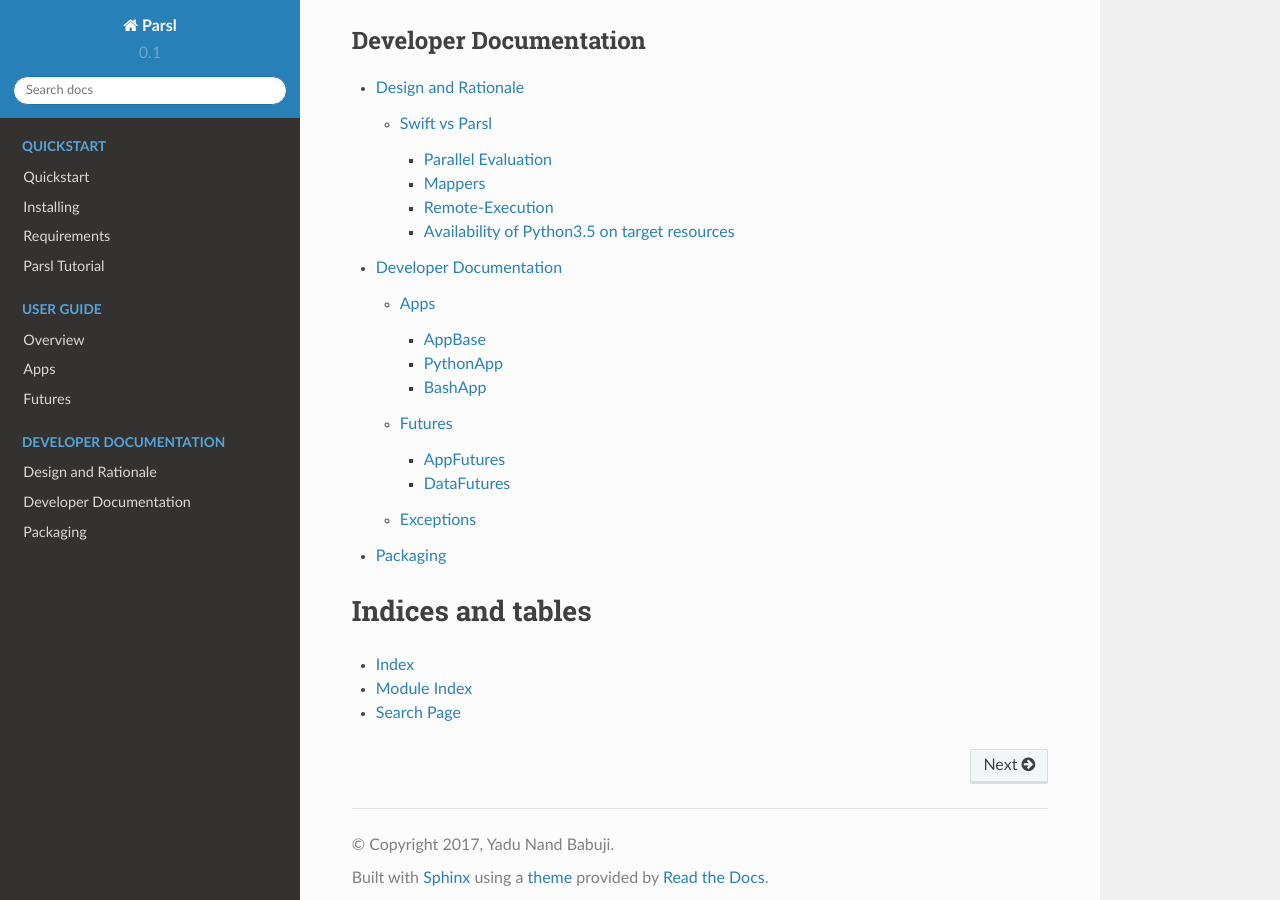
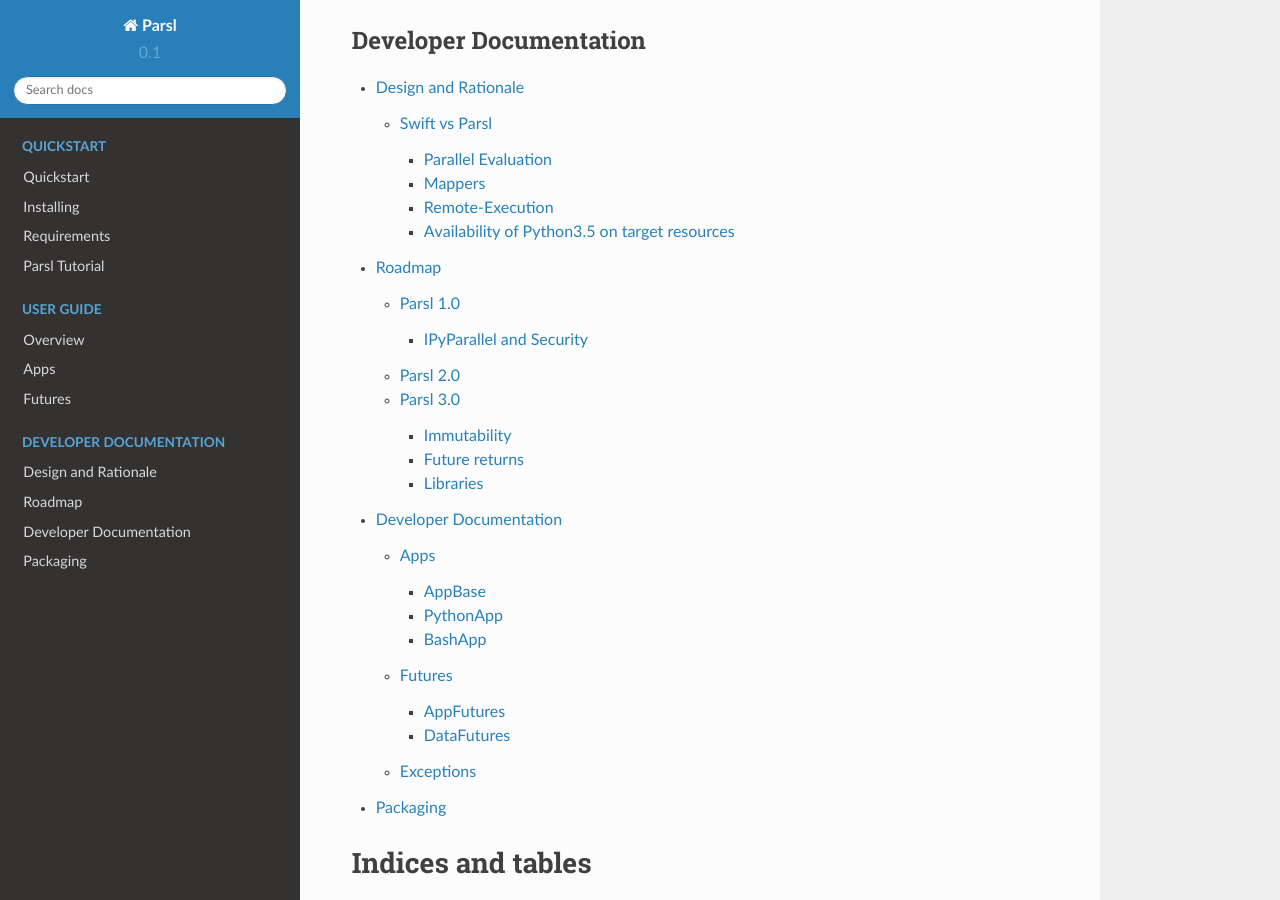
Before and after one commit to Parsl/parsl, a Sphinx documentation site: the page built from docs/index.rst, in a window 1280 px wide and 900 px high, scrolled down 756 px. Built offline with Sphinx 7.4.7 and the Read the Docs theme 2.0.0, drawn with Linux system fonts in a browser that asks for light colours; some of the changed lines change nothing that is shown.

Commit message:
Adding roadmap doc skeleton

```diff
--- /dev/null
+++ b/docs/devguide/roadmap.rst
@@ -0,0 +1,88 @@
+Roadmap
+=======
+
+
+Here's a rough layout of the vision for Parsl.
+
+
+    Parsl1.0 -> Parsl2.0 -> Parsl3.0
+
+
+
+Parsl 1.0
+---------
+
+In this round of development, we develop towards the goal of creating a Python library that allows dataflow based
+parallel workflows in python. Parsl workflows will execute over a wide range of computation resources such as Clouds,
+clusters, grids and HPC systems.
+
+In this model, the user gets the familiarity of python with a few extensions that add parallelism to their scripts.
+Libraries are fully supported to the extent that objects passed between parallel and serial sections of the scripts
+are serializable. Here are a few articles on limitations of serialization:
+
+`Dill vs Pickle by Matt Rocklin <http://matthewrocklin.com/blog/work/2013/12/05/Parallelism-and-Serialization>`_
+`Mike McKerns on Stackoverflow about Dill limitations <http://stackoverflow.com/questions/32757656/what-are-the-pitfalls-of-using-dill-to-serialise-scikit-learn-statsmodels-models>`_
+
+IPyParallel and Security
+^^^^^^^^^^^^^^^^^^^^^^^^
+
+One major concern with ipyparallel is the lack of security on the ZeroMQ channels used.
+ZeroMQ does support encrypted channels now and we should be able to swap out the existing pipes for one with encryption.
+
+Here are some articles:
+
+`Using ZeroMQ security <http://hintjens.com/blog:48>`_
+`Outlines lack of security in ipyparallel due to zmq <http://ipyparallel.readthedocs.io/en/latest/security.html>`_
+`Security blame game <http://ipyparallel.readthedocs.io/en/latest/security.html>`_
+
+
+
+Parsl 2.0
+---------
+
+Parsl 2.0 is an attempt at translating a limited python script to Swift/T and/or Swift/K.
+
+
+Parsl 3.0
+---------
+
+Parsl 3.0 is a futurized minimal subset of python. In this environment we override __call__, get and set vars to futurize the language.
+This means that once an atomic type variable is set it cannot be updated.
+
+Immutability
+^^^^^^^^^^^^
+
+For saneness in a parallel execution environment, variables are immutable. This avoids race conditions:
+
+.. code:: python
+
+      x = 5
+      x = 6
+      print(x) # In a parallel env, the output printed here is non-deterministic.
+
+
+Future returns
+^^^^^^^^^^^^^^
+
+Arbitrary unpacking of returns could be supported, as long as function definitions have hints on the list of output objects.
+The following would be hard to do:
+
+.. code:: python
+
+   def foo(x):
+       if x < 5 :
+           return 1,2,3
+       else:
+           return 5
+
+   # Do we return one future or a tuple with 3 futures in it.
+   p = foo(x)
+
+
+
+Libraries
+^^^^^^^^^
+
+One of the best perks of using python besides not having to design the language itself is the rich set of libraries.
+It is unclear at this point if this model would support much of parallelism except at the outer most level, with no
+attempts to parallelize libraries.
--- a/docs/index.rst
+++ b/docs/index.rst
@@ -31,6 +31,7 @@
    :caption: Developer Documentation
 
    devguide/design
+   devguide/roadmap
    devguide/dev_docs
    devguide/packaging
 
```
